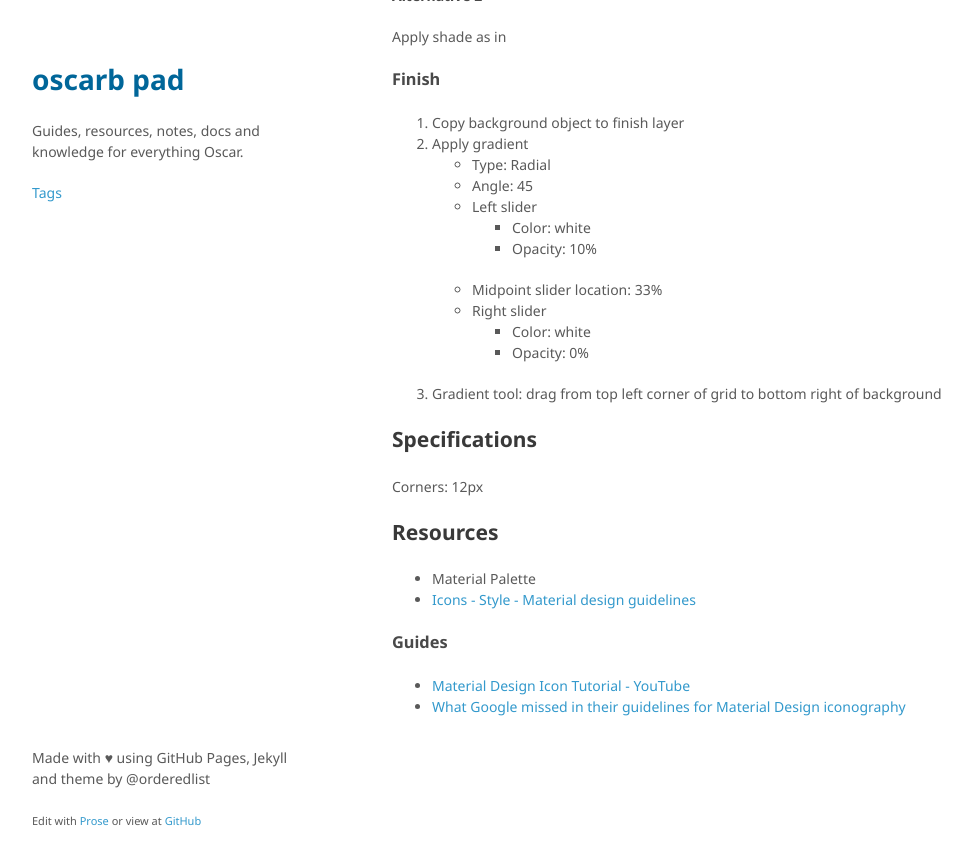
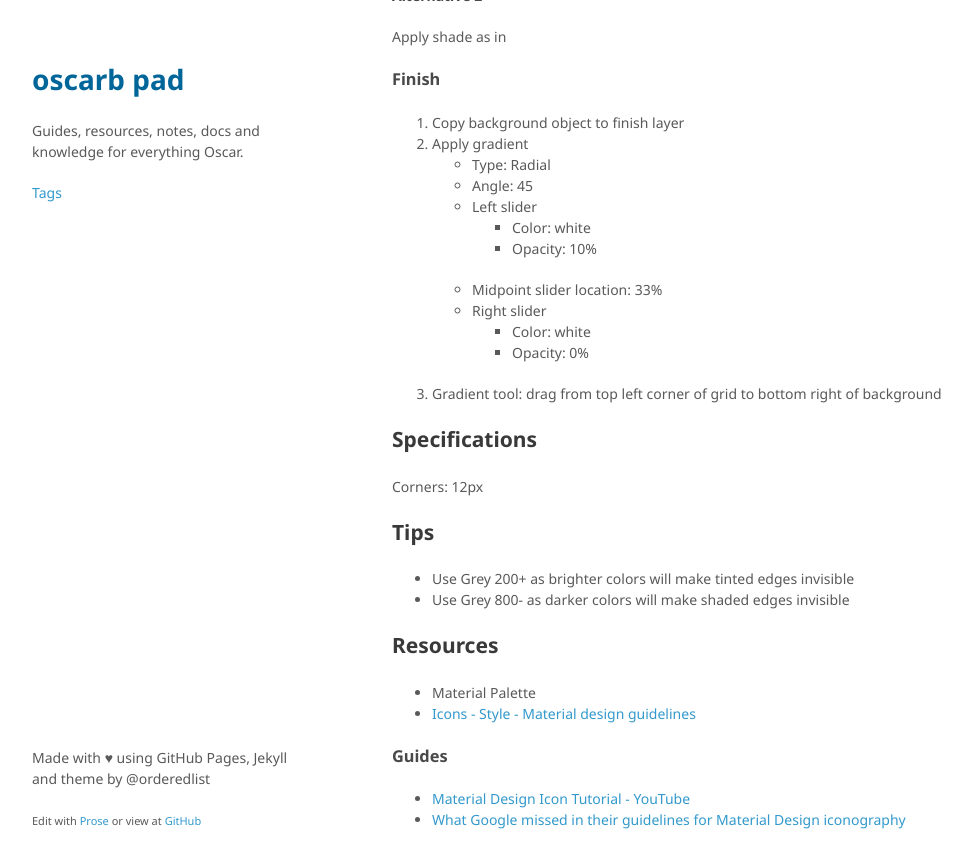
Before and after one commit to oscarb/pad, a Jekyll site: the page built from _docs/material-design-icon.md, in a window 1280 px wide and 900 px high, scrolled down 2455 px. Shown: the top 868 px of the window, without its empty margins (128-1100 px from the left). Built offline with Jekyll 4.4.1, drawn with Linux system fonts in a browser that asks for light colours; some web fonts are replaced.

Commit message:
Created material-design-icon.md

```diff
--- a/_docs/material-design-icon.md
+++ b/_docs/material-design-icon.md
@@ -128,6 +128,11 @@ Apply shade as in
 
 Corners: 12px
 
+## Tips
+
+* Use Grey 200+ as brighter colors will make tinted edges invisible
+* Use Grey 800- as darker colors will make shaded edges invisible
+
 ## Resources
 
 * Material Palette
```
